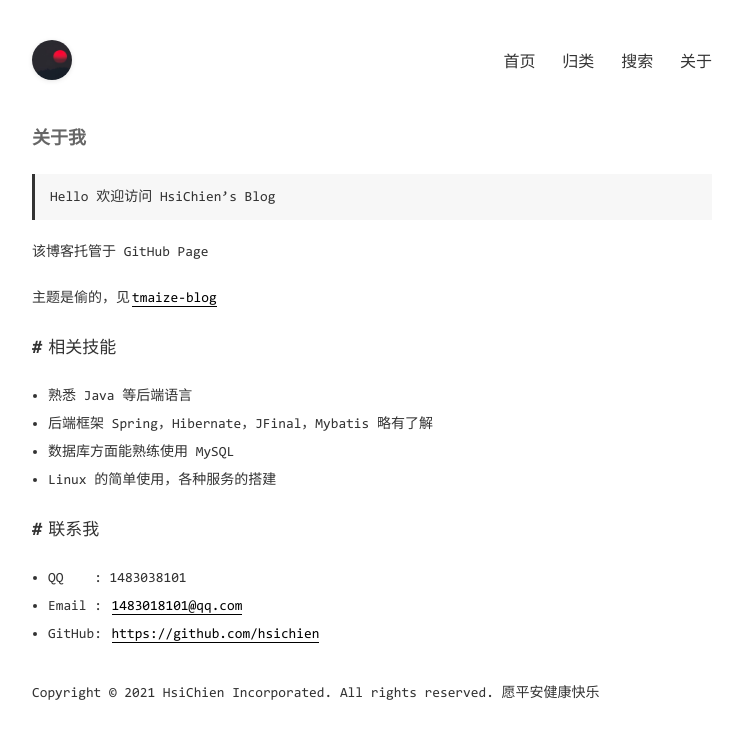
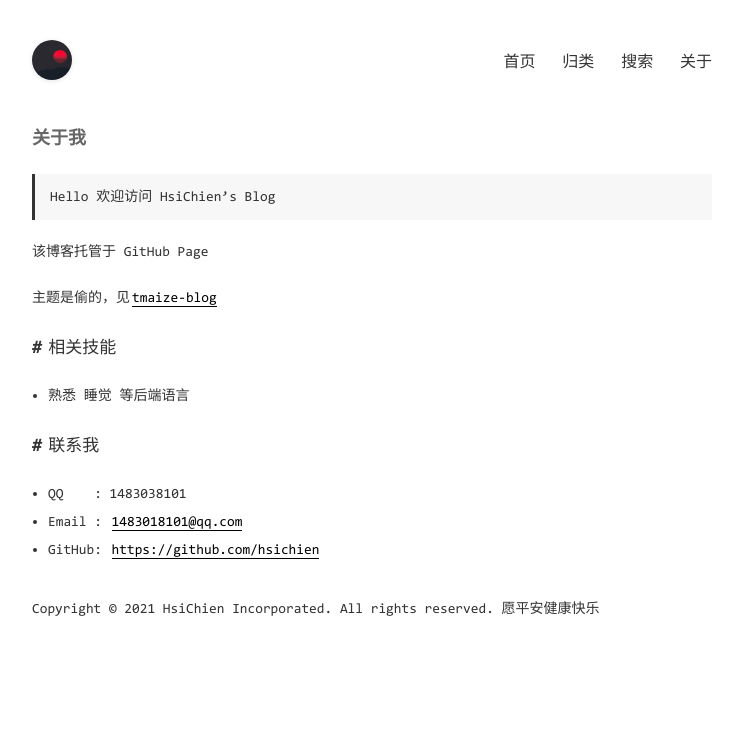
Before and after one commit to hsichien/hsichien.github.io, a Jekyll site: the page built from pages/about.md, in a window 1280 px wide. Shown: the top 739 px of the page, without its empty margins (268-1011 px from the left). Built offline with Jekyll 4.4.1, drawn with Linux system fonts in a browser that asks for light colours.

Commit message:
Update about.md

```diff
--- a/pages/about.md
+++ b/pages/about.md
@@ -11,13 +11,7 @@ title: 关于我
 
 ## 相关技能
 
-- 熟悉 Java 等后端语言
-
-- 后端框架 Spring，Hibernate，JFinal，Mybatis 略有了解
-
-- 数据库方面能熟练使用 MySQL
-
-- Linux 的简单使用，各种服务的搭建
+- 熟悉 睡觉 等后端语言
 
 
 ## 联系我
```
